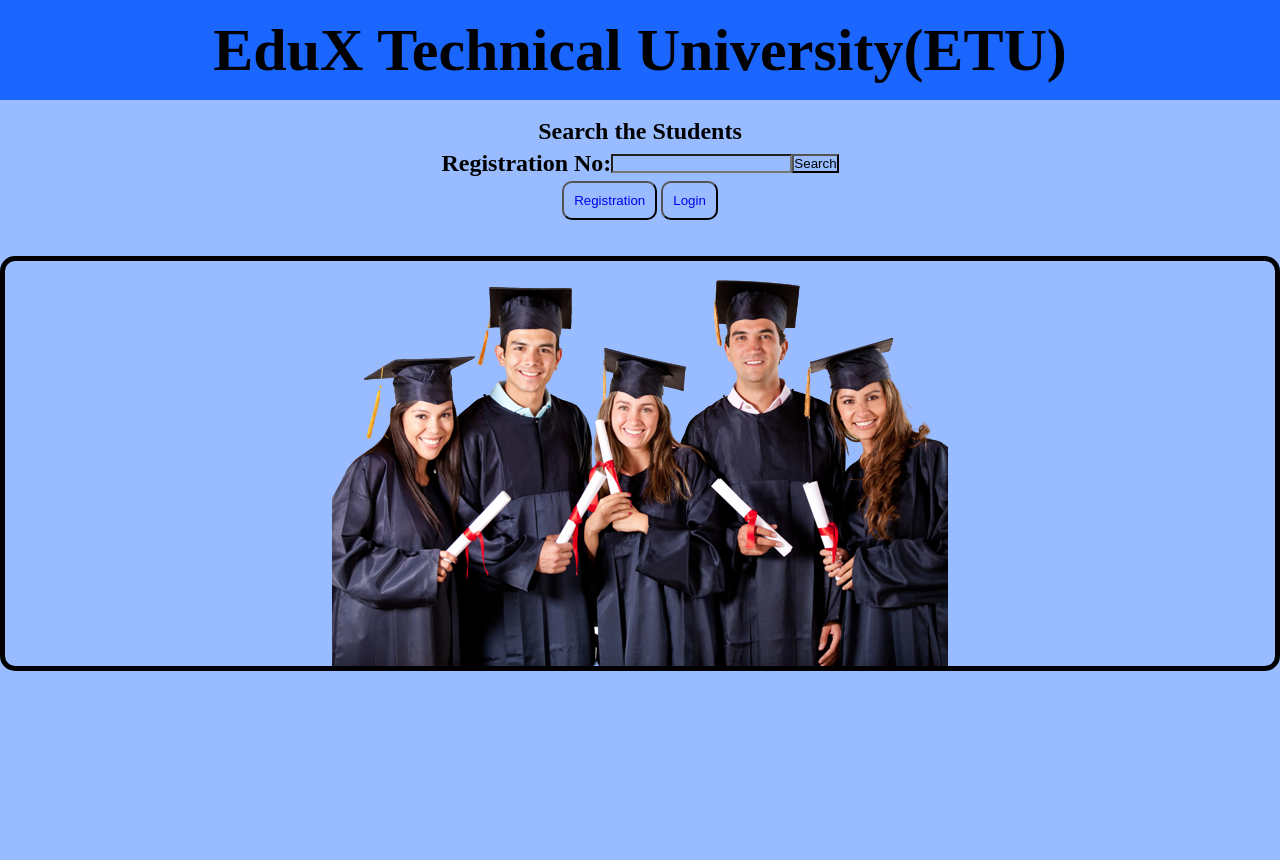
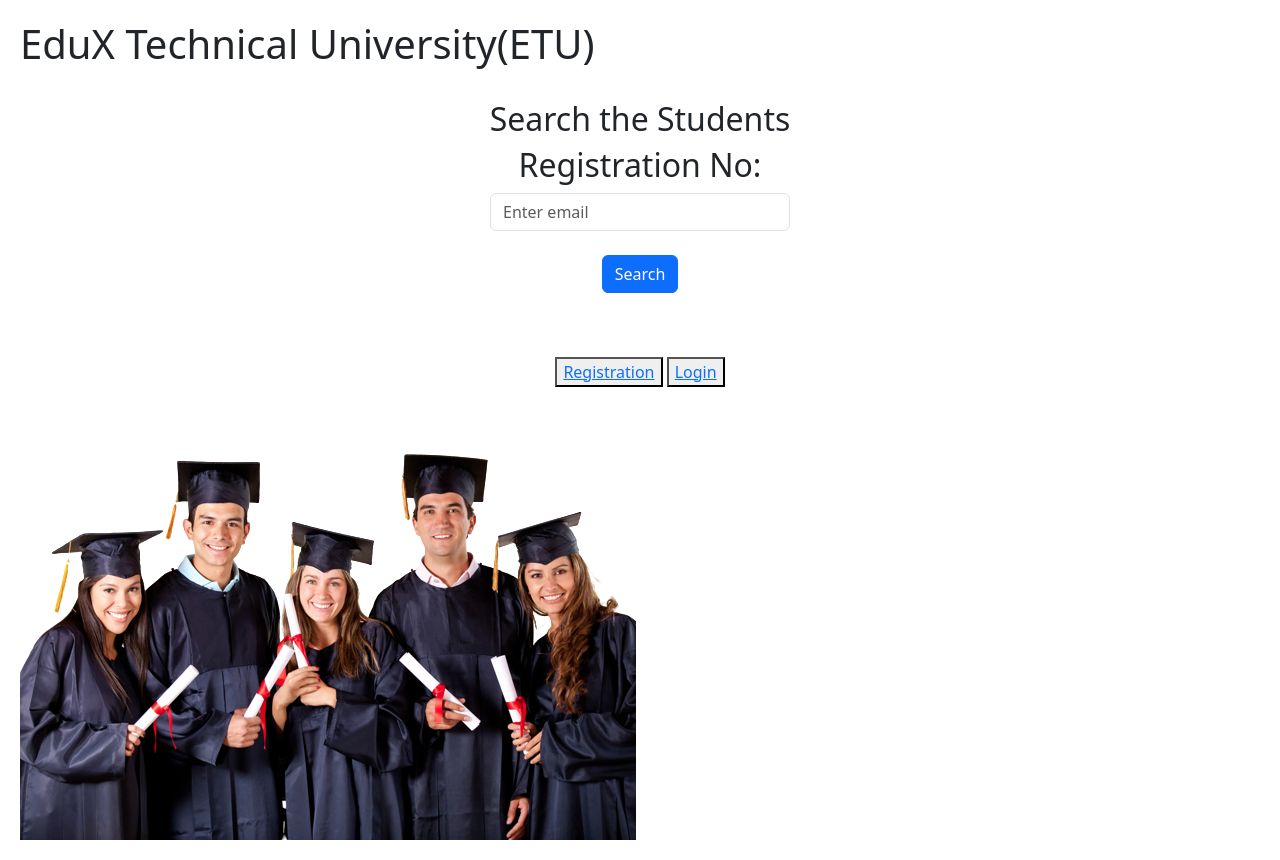
Before and after one commit to AnjanaPasinduMadushan/Student_Details_web_app, a Flask app: page / in a window 1280 px wide. Before the commit the page ends 671 px from the top, so only its background shows below. Run offline with Flask 3, Linux system fonts and the light colour scheme; some libraries are stand-ins or nearby versions.

Commit message:
did some css modifications

```diff
--- a/app.py
+++ b/app.py
@@ -1,4 +1,4 @@
-from flask import Flask, request, render_template, jsonify
+from flask import Flask, request, render_template, jsonify, json
 
 import boto3
 
@@ -115,8 +115,8 @@ def get_student(rNo):
         except IndexError:
 
             #Out of index error
-            error_reg = "There are not any student with this registration no"
-            return jsonify(error_reg = error_reg)
+            error_reg = "There are not any student with this " + str(rNo);
+            return;
 
         return {
             'msg': 'Some error occured',
--- a/static/css/style.css
+++ b/static/css/style.css
@@ -1,174 +1,95 @@
-*{
-    background-color: #99bbff;
-    padding:0;
-    margin:0;
-}
-
-.img-home{
-  border: 5px solid;
-  border-radius: 15px;
-  display: flex;
-  justify-content:center;
-  align-items:center;
-}
-
-button{
-  display: inline-block;
-  padding:10px;
-  border-radius: 10px;
-}
-
-button a{
-  text-decoration: none;
-}
-
-.signup_container h1{
-  font-style: italic
-}
-
-
-#uni_name{
-  font-size: 60px;
-  display: flex;
-  justify-content:center;
-  align-items:center;
-  background-color: #1a66ff;
-  height:100px;
-}
-
-#search_regno {
-      display: flex;
-      justify-content: center;
-      align-items: center;
-    }
-
-
-
-
-#body {
-    display: flex;
-    justify-content: center;
-    align-items: center;
-  }
-
-  /*#sign_up {*/
-  /*  display: flex;*/
-  /*  flex-direction: column;*/
-  /*  align-items: flex-start;*/
-  /*  padding: 50px;*/
-  /*  border: 1px solid #ccc;*/
-  /*  border-radius: 5px;*/
-  /*  border-color: black;*/
-  /*  margin-top: 20px;*/
+/**{*/
+/*    background-color: #99bbff;*/
 /*}*/
 
-  /*#sign_up label {*/
-  /*  display: inline-block;*/
-  /*  width: 150px;*/
-  /*  text-align: left;*/
+/*.img-home{*/
+/*  border: 5px solid;*/
+/*  border-radius: 15px;*/
+/*  display: flex;*/
+/*  justify-content:center;*/
+/*  align-items:center;*/
 /*}*/
 
-  /*#sign_up input,*/
-  /*#sign_up textarea,*/
-  /*#sign_up select {*/
-  /*  width: 250px;*/
+/*button{*/
+/*  display: inline-block;*/
+/*  padding:10px;*/
+/*  border-radius: 10px;*/
 /*}*/
 
-  /*#sign_up textarea{*/
-  /*    height: 50px*/
+/*button a{*/
+/*  text-decoration: none;*/
 /*}*/
 
-  /*#sign_up button {*/
-  /*  margin-top: 10px;*/
+/*.signup_container h1{*/
+/*  font-style: italic*/
 /*}*/
 
 
-
-#page_title {
-
-    font-style: italic;
-    padding-right: 220px;
-    height: 450px
-  }
-
-#page_title h2{
-    font-size: 80px;
-}
-
-login.html
-#body_login {
-    display: flex;
-    justify-content: center;
-    align-items: center;
-    height: 70vh;
-    padding-top: 20px
-  }
-
-  #login_form {
-    display: flex;
-    flex-direction: column;
-    align-items: center;
-    padding: 50px;
-    border: 1px solid #ccc;
-    border-radius: 5px;
-    border-color: black;
-  }
+/*#uni_name{*/
+/*  font-size: 60px;*/
+/*  display: flex;*/
+/*  justify-content:center;*/
+/*  align-items:center;*/
+/*  background-color: #1a66ff;*/
+/*  height:100px;*/
+/*}*/
 
 
-  #login_form input{
-      width: 250px;
-      margin-bottom: 10px;
-  }
+/*#page_title {*/
 
-  #login_form button{
-    padding: 10px;
-  }
+/*    font-style: italic;*/
+/*    padding-right: 220px;*/
+/*    height: 450px*/
+/*  }*/
 
- #login_title{
-    font-style: italic;
-    font-size: 80px;
- }
+/*#page_title h2{*/
+/*    font-size: 80px;*/
+/*}*/
+
+/*login.html*/
+/*#body_login {*/
+/*    display: flex;*/
+/*    justify-content: center;*/
+/*    align-items: center;*/
+/*    height: 70vh;*/
+/*    padding-top: 20px*/
+/*  }*/
+
+/*  #login_form {*/
+/*    display: flex;*/
+/*    flex-direction: column;*/
+/*    align-items: center;*/
+/*    padding: 50px;*/
+/*    border: 1px solid #ccc;*/
+/*    border-radius: 5px;*/
+/*    border-color: black;*/
+/*  }*/
 
 
- Profile.html
- /*#std_form {*/
- /*   margin-left: 400px;*/
- /*   margin-right: 400px;*/
- /*   padding: 20px;*/
- /*   display: flex;*/
- /*   flex-direction: column;*/
- /*   align-items: center;*/
+/*  #login_form input{*/
+/*      width: 250px;*/
+/*      margin-bottom: 10px;*/
+/*  }*/
+
+/*  #login_form button{*/
+/*    padding: 10px;*/
+/*  }*/
+
+/* #login_title{*/
+/*    font-style: italic;*/
+/*    font-size: 80px;*/
 /* }*/
 
- /* #std_form label {*/
- /*   margin-bottom: 10px;*/
- /* }*/
+  /*Profile_view*/
+/*  #table {*/
+/*				margin: 0 auto;  */
+/*			}*/
 
- /* #std_form input,*/
- /* #std_form textarea,*/
- /* #std_form select {*/
- /*   width: 300px;*/
- /*   margin-bottom: 10px;*/
- /* }*/
 
- /* #std_form textarea{*/
- /*     height: 50px;*/
- /* }*/
-
- /* #profile_title{*/
+/* #std_view{*/
 /*   font-style: italic*/
 /* }*/
 
-  /*Profile_view*/
-  #table {
-				margin: 0 auto;
-			}
-
-
- #std_view{
-   font-style: italic
- }
-
- button{
-   cursor: pointer;
- }
+/* button{*/
+/*   cursor: pointer;*/
+/* }*/
--- a/templates/index.html
+++ b/templates/index.html
@@ -1,9 +1,23 @@
-<!DOCTYPE html>
+<!DOCTYPE>
 <html>
     <head>
         <title>Home</title>
+
         <link rel="stylesheet" type="text/css" href="static/css/style.css">
+
         <script src="https://cdn.jsdelivr.net/npm/sweetalert2@11"></script>
+
+        <link href="https://cdn.jsdelivr.net/npm/bootstrap@5.3.0/dist/css/bootstrap.min.css"
+  rel="stylesheet" integrity="sha384-9ndCyUaIbzAi2FUVXJi0CjmCapSmO7SnpJef0486qhLnuZ2cdeRhO02iuK6FUUVM" crossorigin="anonymous">
+  <script src="https://cdn.jsdelivr.net/npm/bootstrap@5.3.0/dist/js/bootstrap.bundle.min.js"
+  integrity="sha384-geWF76RCwLtnZ8qwWowPQNguL3RmwHVBC9FhGdlKrxdiJJigb/j/68SIy3Te4Bkz" crossorigin="anonymous"></script>
+
+<style>
+    body {
+      margin: 20px;
+    }
+
+  </style>
     </head>
 
     <body>
@@ -15,11 +29,12 @@
 
         <br/>
         <h2><center>Search the Students</center></h2>
-        <form id="search_regno" method="GET">
+        <form class="search_regno" method="GET">
 
-            <label for="stdno"><h2>Registration No:</h2></label>
-            <input type="number" id="stdno" name="stdno" min = "1" required>
-            <input type = "submit" value="Search">
+            <center><label for="stdno"><h2>Registration No:</h2></label>
+            <input type="number" class="form-control" id="stdno" name="stdno" min = "1" placeholder="Enter email" style="width: 300px;" required></br>
+            <input type = "submit" value="Search" class="btn btn-primary">
+            </center>
             <br><br>
 
 
@@ -57,20 +72,22 @@
             const url = `/profile/${stdno}`;
 
             fetch(url)
-            .then(response=>response.json())
-            .then(data=>{
-                if(data.error_reg){
-                    swal.fire(data.error_reg);
-                    return;
+                .then(response => {
+                    if (response.status === 200) {
+                        // Student number exists, redirect to profile page
+                        window.location.href = url;
+                    } else {
+                        // display Swal message
+                        swal.fire("Student number does not exist");
+                    }
+                })
+                .catch(error => {
+                    // Error occurred, display Swal message
+                    swal.fire("Error", "An error occurred while processing the request", "error");
+                    console.error(error);
+                });
 
-                }
-                    console.log("Anjana")
-                    window.location.href =  url;
-
-            }).catch(error => {
-                console.error('Error:', error);
-            });
-    });
+        });
         </script>
 
     </body>
--- a/templates/login.html
+++ b/templates/login.html
@@ -42,7 +42,7 @@
     {% endif %}</center>
    <center>
     <input type="submit" value="REGISTER" class="btn btn-primary">
-    <h3><a href="/login" class="already">
+    <h3><a href="/register" class="already">
     If you are new, Register here.</a></h3>
   </center>
   </div>
```
Also changed, not shown: templates/profile-view.html (+30 -4 lines), 1 other file. Lines whose indentation alone changed are shown as unchanged.
